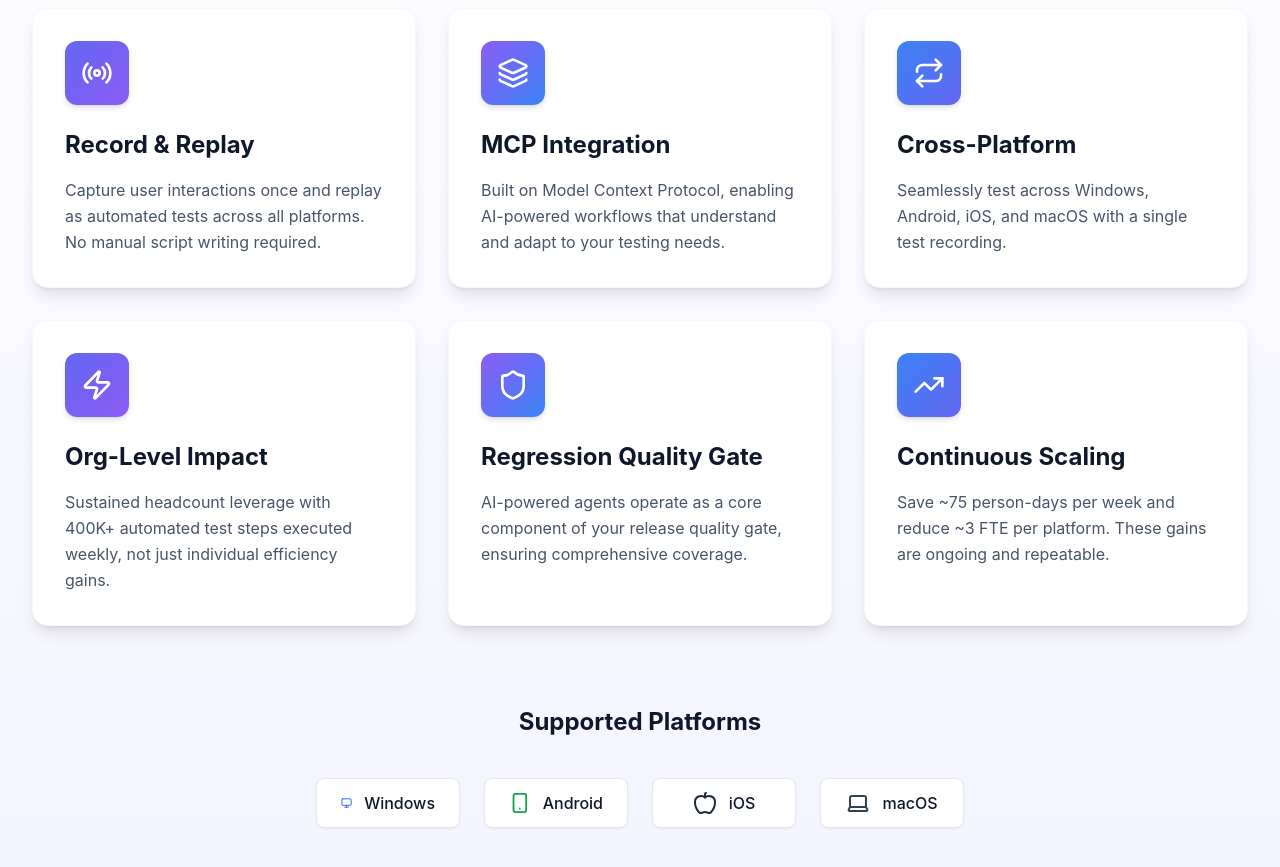
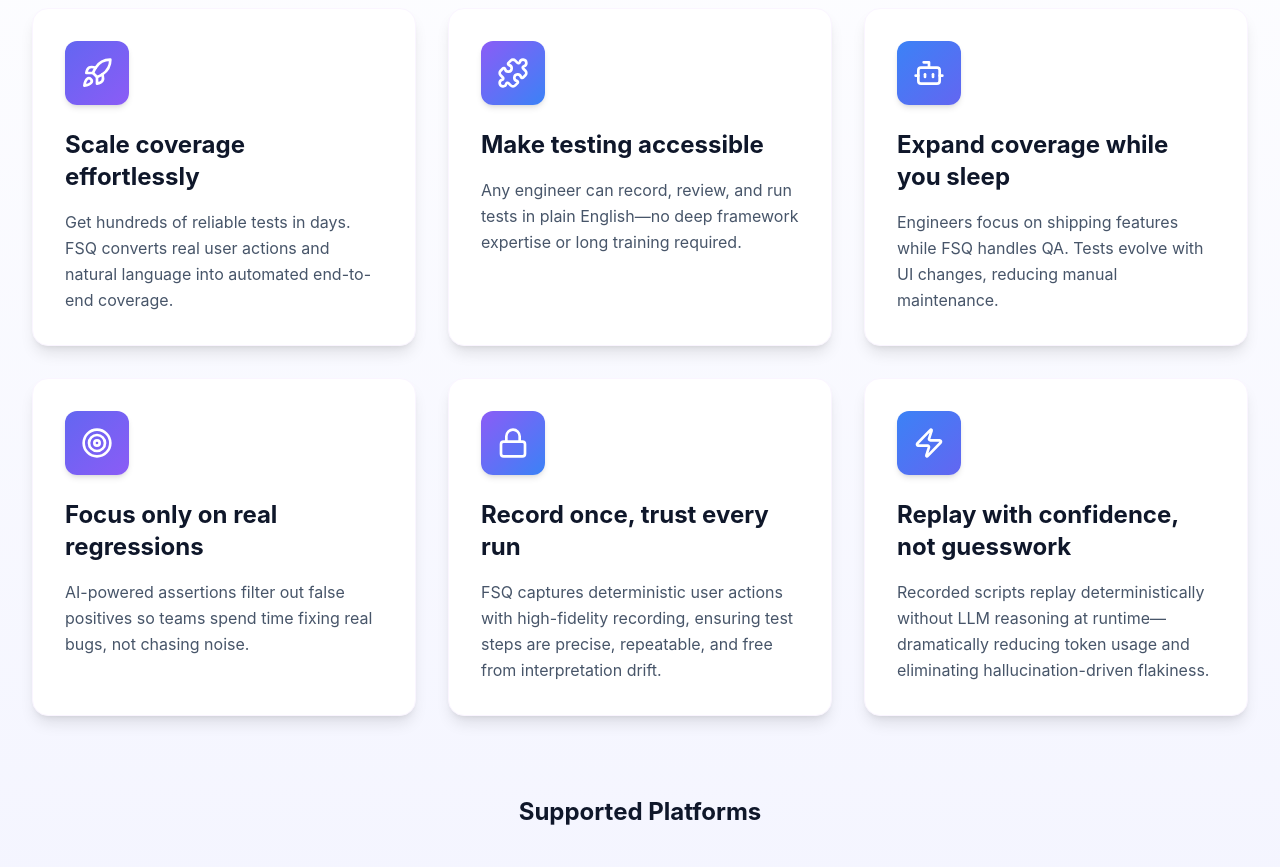
Before and after one commit to yuexiong-ms/fsq-site, a React (Vite) app: page / in a window 1280 px wide. Shown: the part 1140-2007 px from the top of the page. Built offline with nearby package versions, Linux system fonts and the light colour scheme.

Commit message:
refine wording in features card

```diff
--- a/src/components/sections/Features.tsx
+++ b/src/components/sections/Features.tsx
@@ -1,43 +1,43 @@
 import { motion } from 'framer-motion';
-import { Radio, Repeat, Layers, Zap, Shield, TrendingUp, Monitor, Smartphone, Apple, Laptop } from 'lucide-react';
+import { Rocket, Puzzle, Bot, Target, Lock, Zap, Monitor, Smartphone, Apple, Laptop } from 'lucide-react';
 import { FeatureCard } from '../common/FeatureCard';
 
 export const Features = () => {
   const features = [
     {
-      icon: Radio,
-      title: 'Record & Replay',
-      description: 'Capture user interactions once and replay as automated tests across all platforms. No manual script writing required.',
+      icon: Rocket,
+      title: 'Scale coverage effortlessly',
+      description: 'Get hundreds of reliable tests in days. FSQ converts real user actions and natural language into automated end-to-end coverage.',
       gradient: 'from-purple-primary to-purple-secondary',
     },
     {
-      icon: Layers,
-      title: 'MCP Integration',
-      description: 'Built on Model Context Protocol, enabling AI-powered workflows that understand and adapt to your testing needs.',
+      icon: Puzzle,
+      title: 'Make testing accessible',
+      description: 'Any engineer can record, review, and run tests in plain English—no deep framework expertise or long training required.',
       gradient: 'from-purple-secondary to-blue-accent',
     },
     {
-      icon: Repeat,
-      title: 'Cross-Platform',
-      description: 'Seamlessly test across Windows, Android, iOS, and macOS with a single test recording.',
+      icon: Bot,
+      title: 'Expand coverage while you sleep',
+      description: 'Engineers focus on shipping features while FSQ handles QA. Tests evolve with UI changes, reducing manual maintenance.',
       gradient: 'from-blue-accent to-purple-primary',
     },
     {
-      icon: Zap,
-      title: 'Org-Level Impact',
-      description: 'Sustained headcount leverage with 400K+ automated test steps executed weekly, not just individual efficiency gains.',
+      icon: Target,
+      title: 'Focus only on real regressions',
+      description: 'AI-powered assertions filter out false positives so teams spend time fixing real bugs, not chasing noise.',
       gradient: 'from-purple-primary to-purple-secondary',
     },
     {
-      icon: Shield,
-      title: 'Regression Quality Gate',
-      description: 'AI-powered agents operate as a core component of your release quality gate, ensuring comprehensive coverage.',
+      icon: Lock,
+      title: 'Record once, trust every run',
+      description: 'FSQ captures deterministic user actions with high-fidelity recording, ensuring test steps are precise, repeatable, and free from interpretation drift.',
       gradient: 'from-purple-secondary to-blue-accent',
     },
     {
-      icon: TrendingUp,
-      title: 'Continuous Scaling',
-      description: 'Save ~75 person-days per week and reduce ~3 FTE per platform. These gains are ongoing and repeatable.',
+      icon: Zap,
+      title: 'Replay with confidence, not guesswork',
+      description: 'Recorded scripts replay deterministically without LLM reasoning at runtime—dramatically reducing token usage and eliminating hallucination-driven flakiness.',
       gradient: 'from-blue-accent to-purple-primary',
     },
   ];
```
